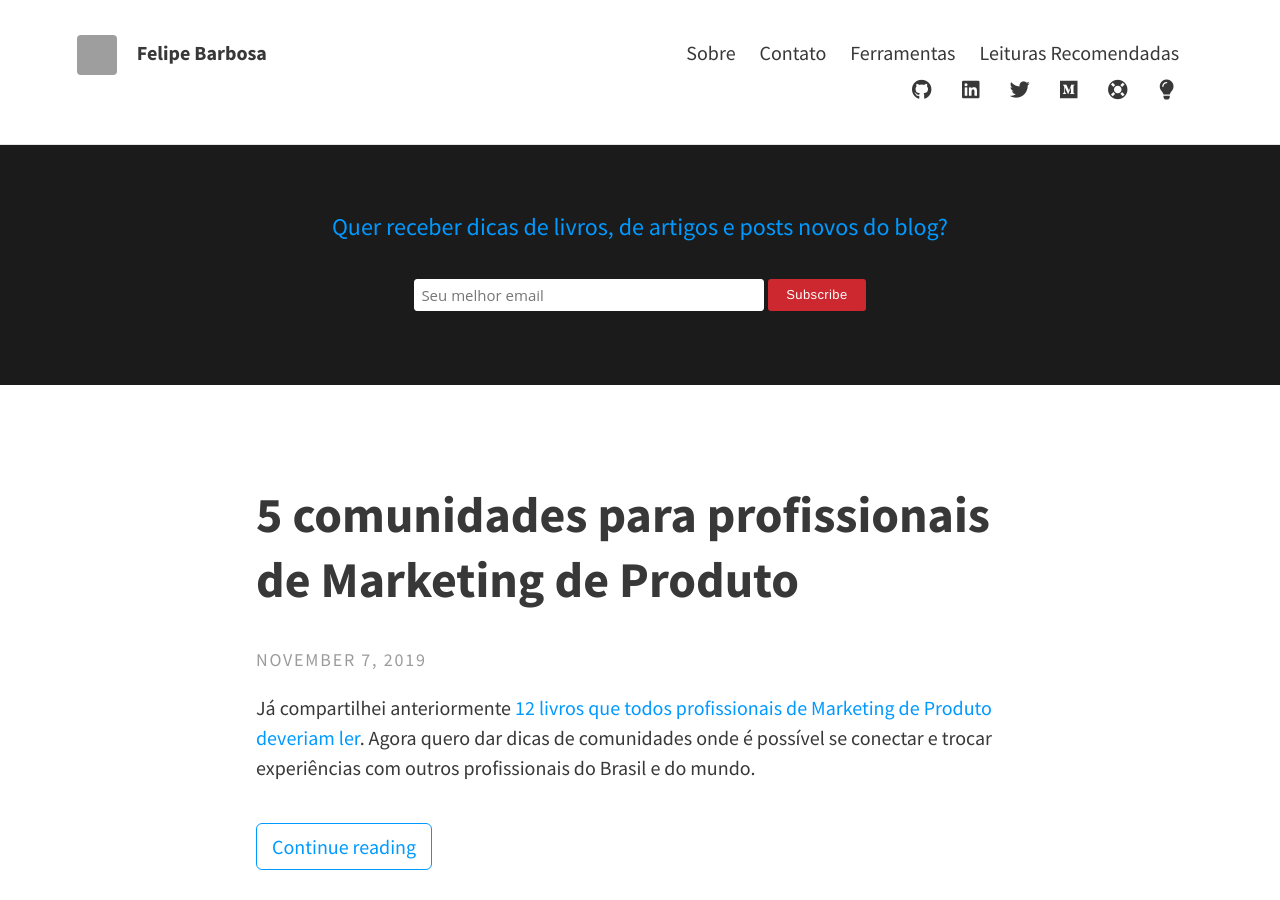
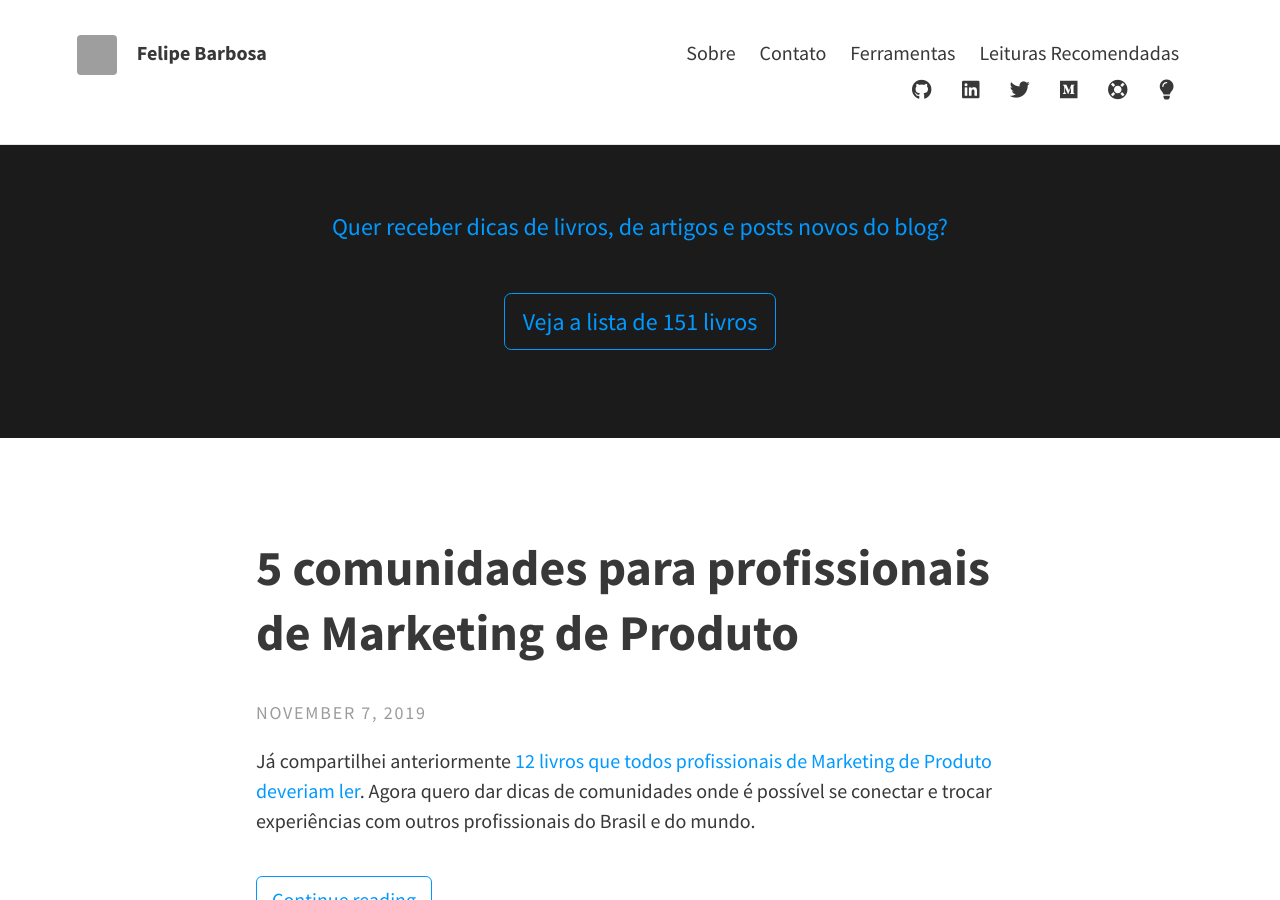
Before and after one commit to felipecbarbosa/felipecbarbosa.github.io, a Jekyll site: the page built from index.html, in a window 1280 px wide and 900 px high. Built offline with Jekyll 4.4.1, drawn with Linux system fonts in a browser that asks for light colours; nearby versions of some CDN libraries; the list of posts is cut into pages by our own code; comment, search, counter and statistics services are not loaded; grey boxes are pictures that could not be loaded.

Commit message:
Edited config header text

```diff
--- a/_config.yml
+++ b/_config.yml
@@ -17,16 +17,7 @@ theme_settings:
   # Header and footer text
   header_text: >
     <p style="color: #0099ff;">Quer receber dicas de livros, de artigos e posts novos do blog?</p>
-    <div id="mc_embed_signup_header">
-    <form action="//felipebarbosa.us11.list-manage.com/subscribe/post?u=d761afe0b6c97e9f4579c61bf&amp;id=4844c62c9d" method="post" id="mc-embedded-subscribe-form" name="mc-embedded-subscribe-form-header" class="validate" target="_blank" novalidate>
-        <div id="mc_embed_signup_scroll">
-        <input type="email" value="" name="EMAIL" class="email" id="mce-EMAILH" placeholder="Seu melhor email" required>
-        <!-- real people should not fill this in and expect good things - do not remove this or risk form bot signups-->
-        <div style="position: absolute; left: -5000px;" aria-hidden="true"><input type="text" name="b_d761afe0b6c97e9f4579c61bf_4844c62c9d" tabindex="-1" value=""></div>
-        <div class="clear"><input type="submit" value="Subscribe" name="subscribe" id="mc-embedded-subscribe" class="button"></div>
-        </div>
-    </form>
-    </div>
+    <a class="button" href="/livros-para-profissionais/">Veja a lista de 151 livros</a>
 
   header_text_feature_image:
   footer_text: >
```
